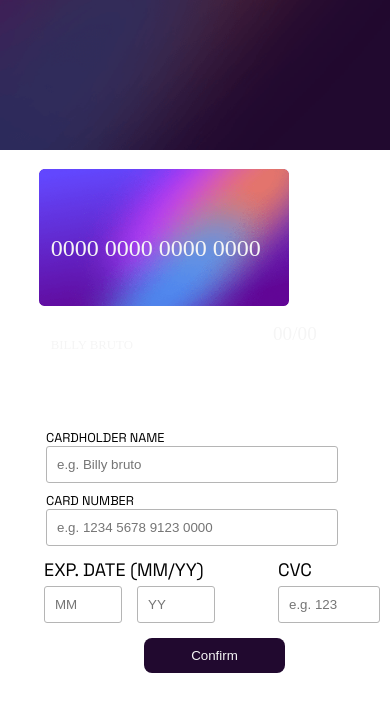
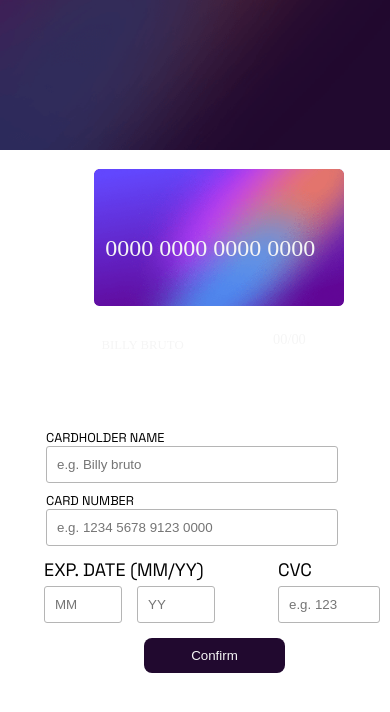
Before and after one commit to andreymarques1202/add-card, a React (Vite) app: page / in a window 390 px wide. Shown: the top 712 px of the page. Built offline with nearby package versions, Linux system fonts and the light colour scheme.

Commit message:
Limitando acesso a dispositivos menores que 375px

```diff
--- a/src/components/Card.jsx
+++ b/src/components/Card.jsx
@@ -93,6 +93,10 @@ const MainContainerCard = () => {
 
     return(
         <>
+            <div className="compatibility">
+                    <h1>Seu dispositivo não tem tamanho de tela compativel!</h1>
+                    <h1>:(</h1>
+                </div>
             <div className="container-card">
                 <div className="container img-background">
                 <div className="card-front">
--- a/src/index.css
+++ b/src/index.css
@@ -12,6 +12,11 @@ body, html {
   height: 100%;
   margin: 0;
   background-color: #ffff;
+}
+
+.compatibility {
+  display: none;
+  text-align: center;
 }
 
 
@@ -197,46 +202,18 @@ body, html {
   font-size: 2.4rem;
 }
 
-@media (min-width: 320px) and (max-width: 424px){
-  #circle-white, #min-circle {
+@media (max-width: 373px) and (min-width: 320px) {
+  .container-card {
     display: none;
   }
 
-  #confirm {
-    position: static;
-  }
-
-  .card-front img {
-    position: absolute;
-    left: 10%;
-  }
-
-  #card {
-    font-size: 1.5rem;
-    position: absolute;
-    top: 25%;
-    left: 13%;
-    z-index:  9999999;
-  }
-
-  #validade {
-    position: absolute;
-    top: 36%;
-    left: 70%;
-
-  }
-
-  #name-card {
-    font-size: 0.8rem;
-    position: absolute;
-    top: 38.5%;
-    left: 13%;
-
+  .compatibility {
+    display: block;
   }
 
 }
 
-@media (max-width: 425px){
+@media (max-width: 425px) and (min-width: 375px) {
   body, html {
     height: 100%;
     overflow: hidden;
@@ -261,6 +238,28 @@ body, html {
 
   #confirm {
     position: static;
+  }
+
+  #card {
+    position: absolute;
+    top: 25%;
+    left: 27%;
+    font-size: 1.5rem;
+    z-index: 99999999;
+  }
+
+  #name-card {
+    font-size: 0.8rem;
+    position: absolute;
+    top: 38.5%;
+    left: 26%;
+  }
+
+  #validade {
+    font-size: 0.9rem;
+    position: absolute;
+    top: 37.5%;
+    left: 70%;
   }
 
   #name-card, #validade {
```
